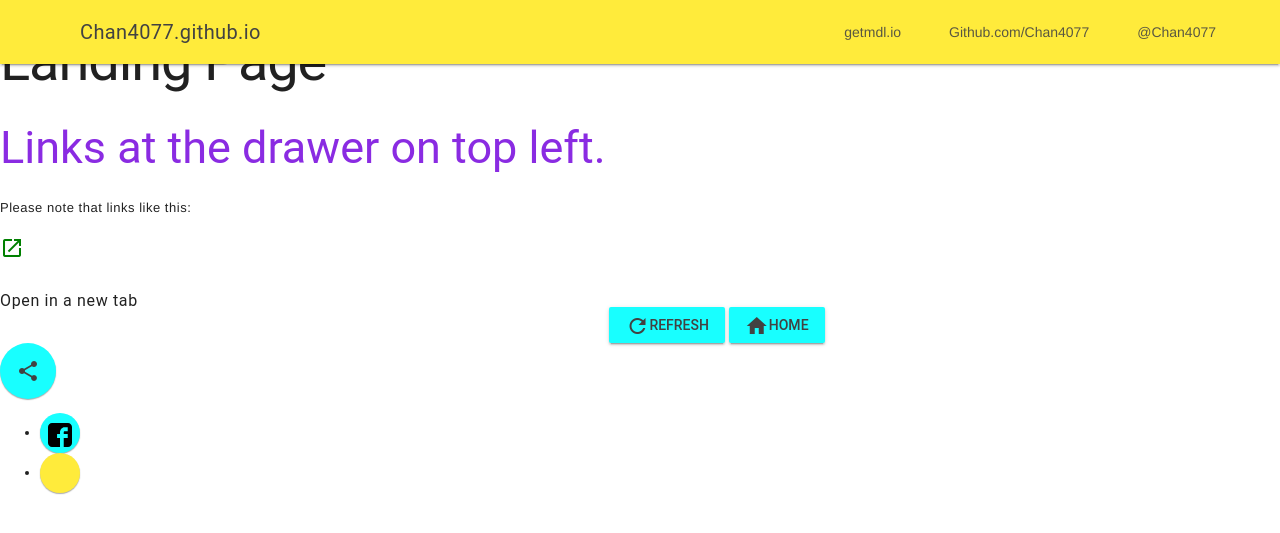
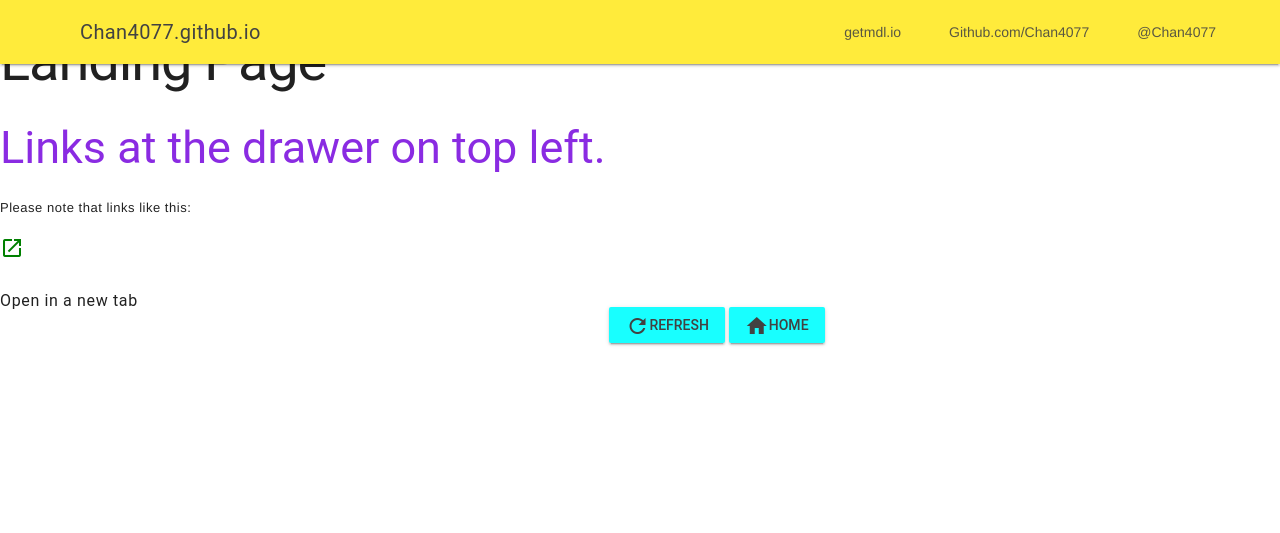
Before and after one commit to EdricChan03/edricchan03.github.io, a Jekyll site: the page built from index.html, in a window 1280 px wide. Shown: the top 533 px of the page. Built offline with Jekyll 4.4.1, drawn with Linux system fonts in a browser that asks for light colours; nearby versions of some CDN libraries.

Commit message:
Remove FAB

```diff
--- a/_layouts/default.html
+++ b/_layouts/default.html
@@ -75,24 +75,7 @@ MADE WITH HTML5, JAVASCRIPT AND CSS3
     </div>
     <button class="mdl-button mdl-js-button mdl-button--raised mdl-button--accent mdl-js-ripple-effect" id="refresh" onclick="refresh()"><i class="material-icons">refresh</i>Refresh</button>
     <button class="mdl-button mdl-js-button mdl-button--raised mdl-button--accent mdl-js-ripple-effect" id="main" onclick="home()"><i class="material-icons">home</i>Home</button>
-    <div class="fab" style="bottom: 45px; right: 24px;">
-        <button class="mdl-button mdl-js-button mdl-button--fab mdl-js-ripple-effect mdl-button--accent">
-            <i class="material-icons">share</i>
-        </button>
-        <ul>
-            <li>
-                <button class="mdl-button mdl-js-button mdl-button--fab mdl-js-ripple-effect mdl-button--accent mdl-button--mini-fab">
-                    <img src="/img/facebook-logo.svg">
-                </button>
-            </li>
-            <li>
-                <button class="mdl-button mdl-js-button mdl-button--fab mdl-js-ripple-effect mdl-button--primary mdl-button--mini-fab">
 
-                </button>
-            </li>
-        </ul>
-
-    </div>
     <!--Snackbar-->
     <div class="mdl-js-snackbar mdl-snackbar">
         <div class="mdl-snackbar__text"></div>
```
